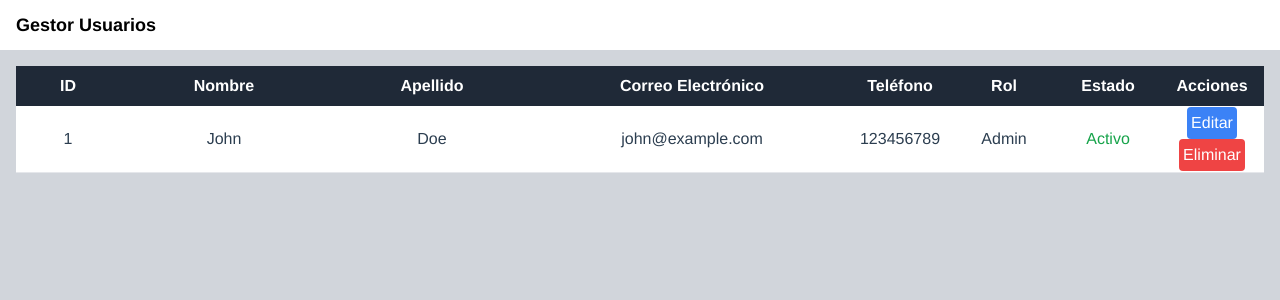
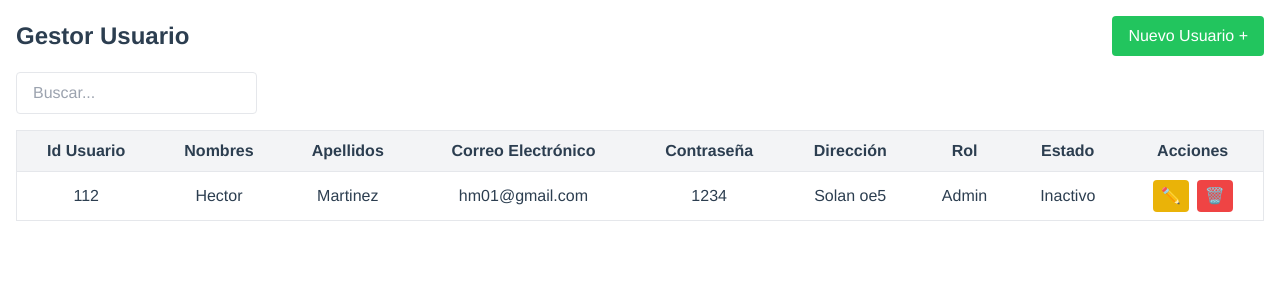
Before and after one commit to JulianChavezDiaz/MIKROMOVILAB, a Vue app: page /usuarios in a window 1280 px wide. Shown: the top 300 px of the page. Built offline with nearby package versions, Linux system fonts and the light colour scheme.

Commit message:
agrege gestor usuario

```diff
--- a/src/pages/Usuarios.vue
+++ /dev/null
@@ -1,21 +0,0 @@
-
-
-<template>
-    <div>
-      <h1> este es el usuario </h1>
-    </div>
-  </template>
-
-
-  <script>
-
-  export default {
-    name: 'App',
-    components: {
-    }
-  }
-  </script>
-
-  <style>
-
-  </style>
--- /dev/null
+++ b/src/pages/UsuariosComponent.vue
@@ -0,0 +1,193 @@
+<template>
+  <div class="p-4">
+    <div class="flex justify-between items-center mb-4">
+      <h1 class="text-2xl font-bold">Gestor Usuario</h1>
+      <button @click="nuevoUsuario" class="bg-green-500 text-white px-4 py-2 rounded">Nuevo Usuario +</button>
+    </div>
+    <div class="flex justify-between items-center mb-4">
+      <input
+        v-model="terminoBusqueda"
+        @input="buscarUsuarios"
+        type="text"
+        placeholder="Buscar..."
+        class="border rounded px-4 py-2"
+      />
+    </div>
+    <div class="overflow-x-auto">
+      <table class="min-w-full bg-white border border-gray-200">
+        <thead>
+          <tr class="bg-gray-100">
+            <th class="py-2 px-4 border-b">Id Usuario</th>
+            <th class="py-2 px-4 border-b">Nombres</th>
+            <th class="py-2 px-4 border-b">Apellidos</th>
+            <th class="py-2 px-4 border-b">Correo Electrónico</th>
+            <th class="py-2 px-4 border-b">Contraseña</th>
+            <th class="py-2 px-4 border-b">Dirección</th>
+            <th class="py-2 px-4 border-b">Rol</th>
+            <th class="py-2 px-4 border-b">Estado</th>
+            <th class="py-2 px-4 border-b">Acciones</th>
+          </tr>
+        </thead>
+        <tbody>
+          <tr v-for="(usuario, index) in usuariosPaginados" :key="index">
+            <td class="py-2 px-4 border-b">{{ usuario.id }}</td>
+            <td class="py-2 px-4 border-b">{{ usuario.nombres }}</td>
+            <td class="py-2 px-4 border-b">{{ usuario.apellidos }}</td>
+            <td class="py-2 px-4 border-b">{{ usuario.email }}</td>
+            <td class="py-2 px-4 border-b">{{ usuario.contraseña }}</td>
+            <td class="py-2 px-4 border-b">{{ usuario.direccion }}</td>
+            <td class="py-2 px-4 border-b">{{ usuario.rol }}</td>
+            <td class="py-2 px-4 border-b">{{ usuario.estado }}</td>
+            <td class="py-2 px-4 border-b">
+              <button @click="abrirModalEditar(usuario, index)" class="bg-yellow-500 text-white px-2 py-1 rounded mr-2">✏️</button>
+              <button @click="eliminarUsuario(index)" class="bg-red-500 text-white px-2 py-1 rounded">🗑️</button>
+            </td>
+          </tr>
+        </tbody>
+      </table>
+    </div>
+    <div v-if="totalPages > 1" class="mt-4 flex justify-end">
+      <button @click="paginaActual--" :disabled="paginaActual === 1" class="px-3 py-1 border rounded bg-gray-200 mx-1">‹</button>
+      <button v-for="page in totalPages" :key="page" @click="paginaActual = page" :class="['px-3 py-1 border rounded mx-1', {'bg-blue-500 text-white': paginaActual === page, 'bg-gray-200': paginaActual !== page}]">{{ page }}</button>
+      <button @click="paginaActual++" :disabled="paginaActual === totalPages" class="px-3 py-1 border rounded bg-gray-200 mx-1">›</button>
+    </div>
+
+    <div v-if="showModal" class="fixed inset-0 flex items-center justify-center bg-black bg-opacity-50">
+      <div class="bg-white p-4 rounded shadow-lg">
+        <h2 class="text-xl mb-4">Editar Usuario</h2>
+        <form @submit.prevent="editarUsuario">
+          <div class="mb-2">
+            <label for="nombres" class="block">Nombres</label>
+            <input v-model="usuarioActual.nombres" id="nombres" type="text" class="border rounded w-full py-1 px-2">
+          </div>
+          <div class="mb-2">
+            <label for="apellidos" class="block">Apellidos</label>
+            <input v-model="usuarioActual.apellidos" id="apellidos" type="text" class="border rounded w-full py-1 px-2">
+          </div>
+          <div class="mb-2">
+            <label for="email" class="block">Correo Electrónico</label>
+            <input v-model="usuarioActual.email" id="email" type="email" class="border rounded w-full py-1 px-2">
+          </div>
+          <div class="mb-2">
+            <label for="contraseña" class="block">Contraseña</label>
+            <input v-model="usuarioActual.contraseña" id="contraseña" type="password" class="border rounded w-full py-1 px-2">
+          </div>
+          <div class="mb-2">
+            <label for="direccion" class="block">Dirección</label>
+            <input v-model="usuarioActual.direccion" id="direccion" type="text" class="border rounded w-full py-1 px-2">
+          </div>
+          <div class="mb-2">
+            <label for="rol" class="block">Rol</label>
+            <input v-model="usuarioActual.rol" id="rol" type="text" class="border rounded w-full py-1 px-2">
+          </div>
+          <div class="mb-2">
+            <label for="estado" class="block">Estado</label>
+            <select v-model="usuarioActual.estado" id="estado" class="border rounded w-full py-1 px-2">
+              <option>Activo</option>
+              <option>Inactivo</option>
+            </select>
+          </div>
+          <div class="flex justify-end">
+            <button @click="cerrarModal" type="button" class="bg-gray-500 text-white px-4 py-2 rounded mr-2">Cancelar</button>
+            <button type="submit" class="bg-blue-500 text-white px-4 py-2 rounded">Guardar</button>
+          </div>
+        </form>
+      </div>
+    </div>
+  </div>
+</template>
+
+<script>
+export default {
+  data() {
+    return {
+      usuarios: [
+        { id: 112, nombres: 'Hector', apellidos: 'Martinez', email: 'hm01@gmail.com', contraseña: '1234', direccion: 'Solan oe5', rol: 'Admin', estado: 'Inactivo' },
+      ],
+      nuevoUsuarioId: 113,
+      showModal: false,
+      usuarioActual: {
+        id: null,
+        nombres: '',
+        apellidos: '',
+        email: '',
+        contraseña: '',
+        direccion: '',
+        rol: '',
+        estado: ''
+      },
+      usuarioIndex: null,
+      paginaActual: 1,
+      elementosPorPagina: 10,
+      terminoBusqueda: '',
+    }
+  },
+  computed: {
+    totalPages() {
+      return Math.ceil(this.filtrarUsuarios().length / this.elementosPorPagina);
+    },
+    usuariosPaginados() {
+      const inicio = (this.paginaActual - 1) * this.elementosPorPagina;
+      const fin = inicio + this.elementosPorPagina;
+      return this.filtrarUsuarios().slice(inicio, fin);
+    }
+  },
+  methods: {
+    nuevoUsuario() {
+      const nuevoUsuario = {
+        id: this.nuevoUsuarioId,
+        nombres: 'Nuevo Usuario',
+        apellidos: '',
+        email: '',
+        contraseña: '',
+        direccion: '',
+        rol: 'User',
+        estado: 'Inactivo'
+      };
+      this.usuarios.push(nuevoUsuario);
+      this.nuevoUsuarioId++;
+    },
+    abrirModalEditar(usuario, index) {
+      this.usuarioActual = { ...usuario };
+      this.usuarioIndex = index + (this.paginaActual - 1) * this.elementosPorPagina;
+      this.showModal = true;
+    },
+    cerrarModal() {
+      this.showModal = false;
+    },
+    editarUsuario() {
+      this.usuarios[this.usuarioIndex] = { ...this.usuarioActual };
+      this.cerrarModal();
+    },
+    eliminarUsuario(index) {
+      const actualIndex = index + (this.paginaActual - 1) * this.elementosPorPagina;
+      this.usuarios.splice(actualIndex, 1);
+      alert(`Usuario eliminado en el índice: ${index}`);
+      if (this.usuariosPaginados.length === 0 && this.paginaActual > 1) {
+        this.paginaActual--;
+      }
+    },
+    buscarUsuarios() {
+      this.paginaActual = 1;
+    },
+    filtrarUsuarios() {
+      if (this.terminoBusqueda === '') {
+        return this.usuarios;
+      }
+      const termino = this.terminoBusqueda.toLowerCase();
+      return this.usuarios.filter(usuario =>
+        usuario.nombres.toLowerCase().includes(termino) ||
+        usuario.apellidos.toLowerCase().includes(termino) ||
+        usuario.email.toLowerCase().includes(termino) ||
+        usuario.direccion.toLowerCase().includes(termino) ||
+        usuario.rol.toLowerCase().includes(termino) ||
+        usuario.estado.toLowerCase().includes(termino)
+      );
+    }
+  }
+}
+</script>
+
+<style scoped>
+
+</style>
--- a/src/router/index.js
+++ b/src/router/index.js
@@ -1,7 +1,7 @@
 import { createRouter, createWebHistory } from "vue-router";
 import dashboard from '@/pages/master/dashboard.vue';
 import home from '@/pages/home.vue';
-import usuarios from "@/pages/PlantillaUsuariosGestor.vue";
+import UsuariosComponent from "@/pages/UsuariosComponent.vue";
 import bicicletas from "@/pages/bicicletas.vue";
 import mantenimiento from "@/pages/mantenimiento.vue";
 import alquiler from "@/pages/alquiler.vue";
@@ -23,7 +23,7 @@ const routes = [
   {
     name: 'Usuarios',
     path: '/usuarios',
-    component: usuarios
+    component: UsuariosComponent
   },
 
   {
@@ -43,11 +43,6 @@ const routes = [
   },
   {
     name: 'Estadisticas',
-    path: '/estadisticas',
-    component: estadisticas
-  },
-  {
-    name: 'V',
     path: '/estadisticas',
     component: estadisticas
   },
```
